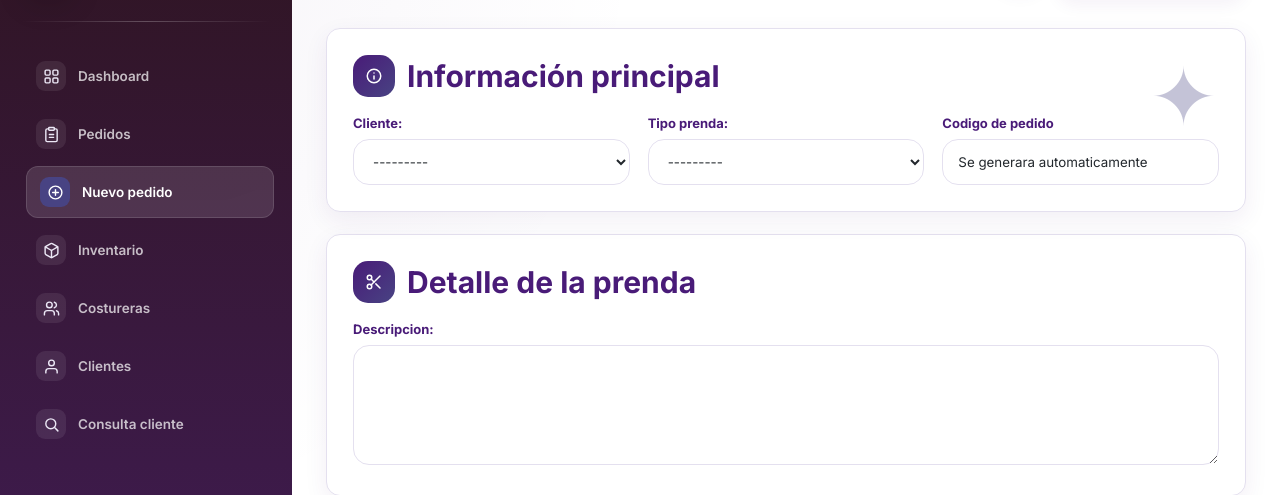
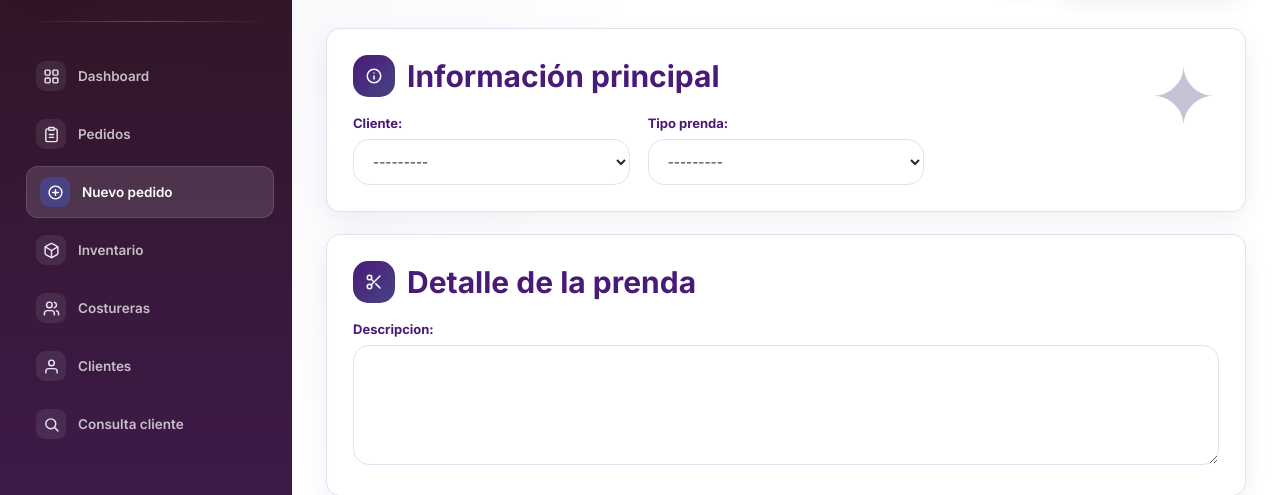
Before and after one commit to Milucaq/VIRTUOSA, a Django app: page /pedidos/nuevo/ in a window 1280 px wide. Shown: the part 92-587 px from the top of the page. Run offline with Django 5.2, Linux system fonts and the light colour scheme; the visitor is signed in with stand-in values (Sample User, id 1); data that the repository does not hold is empty.

Commit message:
Remove redundant 'Codigo de pedido' placeholder field from pedido form

```diff
--- a/templates/pedidos/pedido_form.html
+++ b/templates/pedidos/pedido_form.html
@@ -28,10 +28,6 @@
                 {{ form.tipo_prenda.errors }}
             </div>
 
-            <div class="field-box">
-                <label>Codigo de pedido</label>
-                <input type="text" value="Se generara automaticamente" disabled>
-            </div>
         </div>
     </section>
 
```
